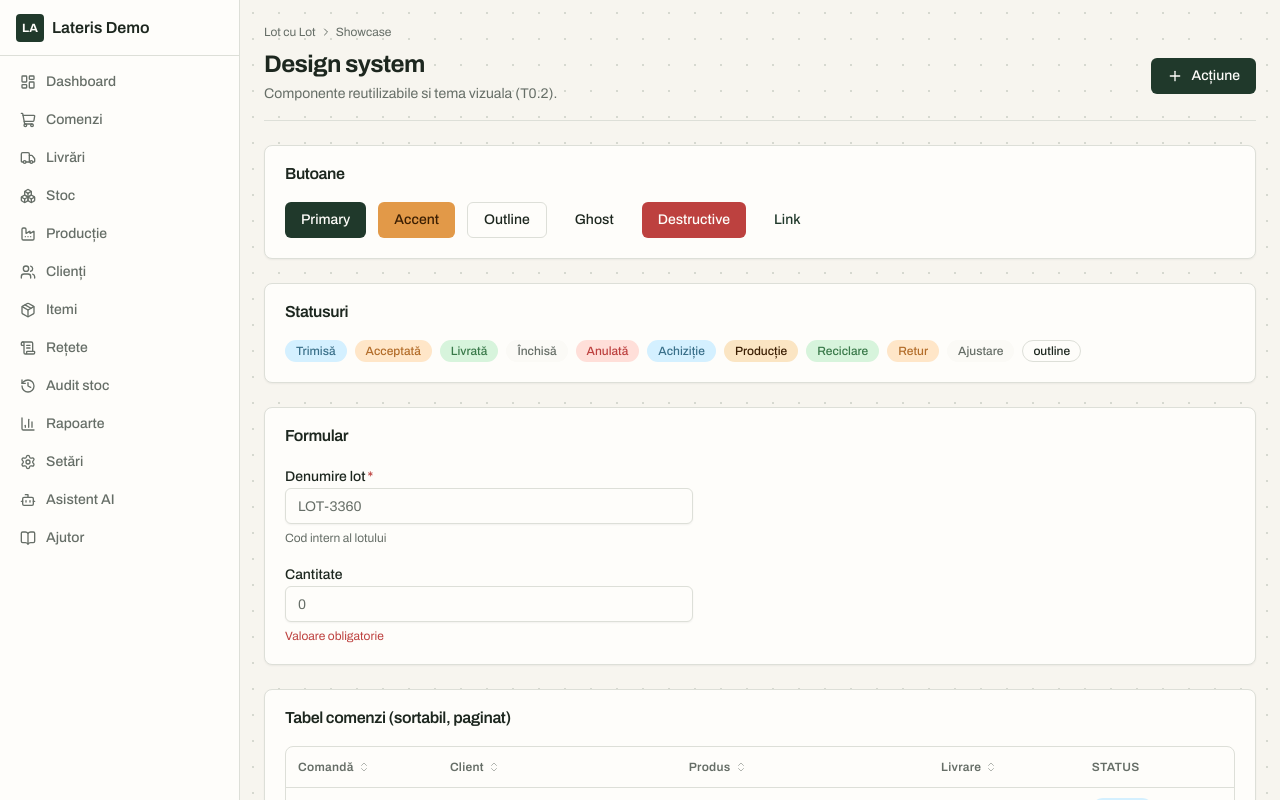
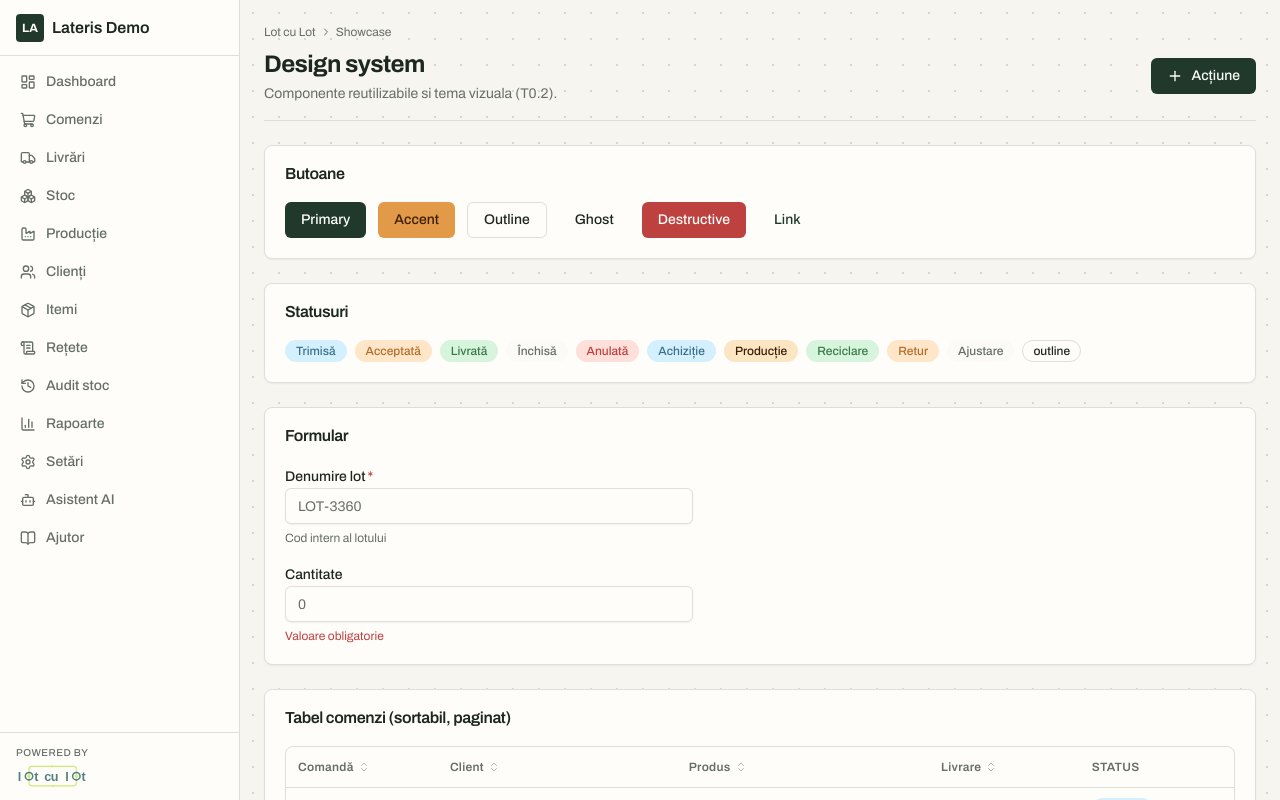
Before and after one commit to Economie-Circulara/economie-circulara-web-app, a Next.js app: page /showcase in a window 1280 px wide. Shown: the top 800 px of the page. Built offline with nearby package versions, Linux system fonts and the light colour scheme.

Commit message:
feat: add platform branding to sidebar

```diff
--- a/src/components/layout/sidebar.tsx
+++ b/src/components/layout/sidebar.tsx
@@ -110,11 +110,25 @@ function SidebarNav({ items, onNavigate }: { items: NavItem[]; onNavigate?: () =
   );
 }
 
+/** Atribuire discreta a platformei, separata de identitatea white-label a tenantului. */
+function PlatformAttribution() {
+  return (
+    <div className="border-t px-4 py-3">
+      <p className="text-muted-foreground mb-1 text-[10px] font-medium tracking-wider uppercase">
+        Powered by
+      </p>
+      {/* eslint-disable-next-line @next/next/no-img-element */}
+      <img src="/lot-cu-lot-logo.svg" alt="Lot cu Lot" className="h-6 w-auto max-w-28 opacity-70" />
+    </div>
+  );
+}
+
 export function Sidebar({ orgName, logoUrl, items }: SidebarProps) {
   return (
     <aside className="sticky top-0 hidden h-svh w-60 shrink-0 flex-col border-r bg-card lg:flex">
       <SidebarBrand orgName={orgName} logoUrl={logoUrl} />
       <SidebarNav items={items} />
+      <PlatformAttribution />
     </aside>
   );
 }
```
Also changed, not shown: 3 other files (tests, documents, lock files or other folders).
